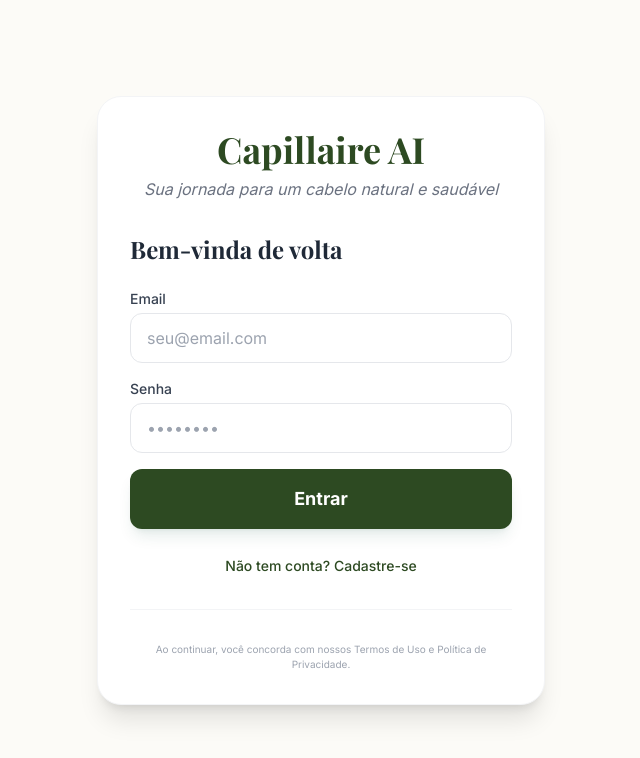
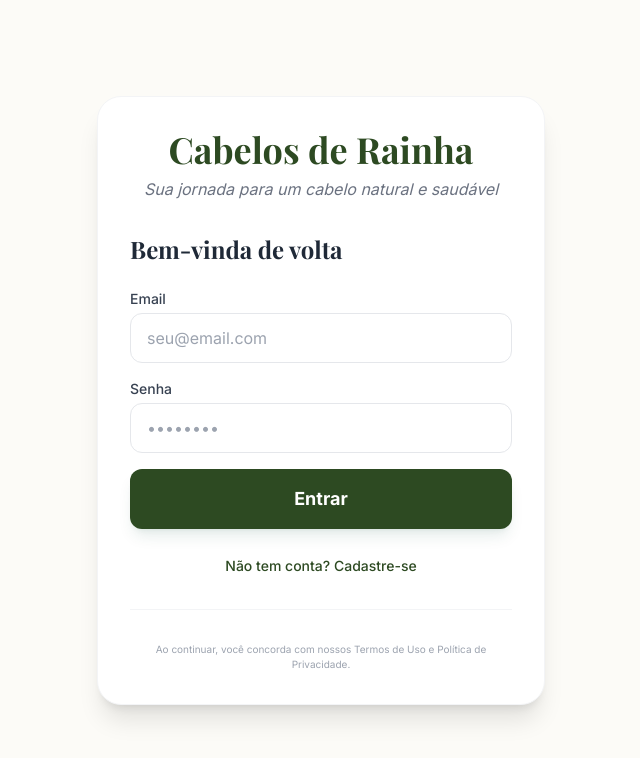
Before and after one commit to Vitinhs/cabelosderainha, a React (Vite) app: page / in a window 1280 px wide. Shown: the top 758 px of the page, without its empty margins (319-959 px from the left). Built offline with nearby package versions, Linux system fonts and the light colour scheme; no server answers; a web font is replaced by a local one.

Commit message:
Rebrand to Cabelos de Rainha e ajuste de rotas Vercel

```diff
--- a/App.tsx
+++ b/App.tsx
@@ -154,7 +154,7 @@ const App: React.FC = () => {
       if (permission === "granted") {
         setNotificationsEnabled(true);
         localStorage.setItem('capillaire_notifs', 'true');
-        new Notification("Capillaire AI", {
+        new Notification("Cabelos de Rainha", {
           body: "Lembretes diários ativados com sucesso! ✨",
           icon: "https://cdn-icons-png.flaticon.com/512/3063/3063822.png"
         });
@@ -300,7 +300,7 @@ const App: React.FC = () => {
             </div>
 
             <div className="text-center text-[10px] text-gray-400 pt-10">
-              Capillaire AI v1.1.0<br />Feito com ❤️ por Especialistas
+              Cabelos de Rainha v1.1.0<br />Feito com ❤️ por Especialistas
             </div>
           </div>
         );
--- a/components/Layout.tsx
+++ b/components/Layout.tsx
@@ -14,8 +14,8 @@ const Layout: React.FC<LayoutProps> = ({ children, activeTab, setActiveTab }) =>
       <header className="px-6 pt-8 pb-4 bg-[#fcfbf7]">
         <div className="flex justify-between items-center">
           <div>
-            <h1 className="text-2xl font-bold text-[#2d4a22]">Capillaire</h1>
-            <p className="text-xs text-[#6b7c5e] uppercase tracking-widest font-medium">Hair Intelligence</p>
+            <h1 className="text-2xl font-bold text-[#2d4a22]">Cabelos de Rainha</h1>
+            <p className="text-xs text-[#6b7c5e] uppercase tracking-widest font-medium">Cronograma Capilar Inteligente</p>
           </div>
           <div className="w-10 h-10 rounded-full bg-[#e8f0e3] flex items-center justify-center text-[#2d4a22]">
             <svg xmlns="http://www.w3.org/2000/svg" className="h-6 w-6" fill="none" viewBox="0 0 24 24" stroke="currentColor">
--- a/index.html
+++ b/index.html
@@ -1,28 +1,35 @@
-
 <!DOCTYPE html>
 <html lang="pt-BR">
+
 <head>
     <meta charset="UTF-8">
     <meta name="viewport" content="width=device-width, initial-scale=1.0">
-    <title>Capillaire AI - Seu Cronograma Capilar Inteligente</title>
+    <title>Cabelos de Rainha - Seu Cronograma Capilar Inteligente</title>
     <script src="https://cdn.tailwindcss.com"></script>
     <link rel="preconnect" href="https://fonts.googleapis.com">
     <link rel="preconnect" href="https://fonts.gstatic.com" crossorigin>
-    <link href="https://fonts.googleapis.com/css2?family=Inter:wght@300;400;500;600;700&family=Playfair+Display:ital,wght@0,400..900;1,400..900&display=swap" rel="stylesheet">
+    <link
+        href="https://fonts.googleapis.com/css2?family=Inter:wght@300;400;500;600;700&family=Playfair+Display:ital,wght@0,400..900;1,400..900&display=swap"
+        rel="stylesheet">
     <style>
         body {
             font-family: 'Inter', sans-serif;
             background-color: #fcfbf7;
         }
-        h1, h2, h3 {
+
+        h1,
+        h2,
+        h3 {
             font-family: 'Playfair Display', serif;
         }
     </style>
 
-<link rel="stylesheet" href="/index.css">
+    <link rel="stylesheet" href="/index.css">
 </head>
+
 <body>
     <div id="root"></div>
-<script type="module" src="/index.tsx"></script>
+    <script type="module" src="/index.tsx"></script>
 </body>
+
 </html>
--- a/metadata.json
+++ b/metadata.json
@@ -1,5 +1,5 @@
 {
-  "name": "Capillaire AI - Cronograma Capilar Inteligente",
+  "name": "Cabelos de Rainha - Cronograma Capilar Inteligente",
   "description": "Uma plataforma MicroSaaS que utiliza Inteligência Artificial para criar cronogramas capilares 100% personalizados e naturais, focando em economia e saúde capilar real.",
   "requestFramePermissions": []
 }
--- a/package.json
+++ b/package.json
@@ -1,5 +1,5 @@
 {
-  "name": "capillaire-ai---cronograma-capilar-inteligente",
+  "name": "cabelos-de-rainha",
   "private": true,
   "version": "0.0.0",
   "type": "module",
--- a/services/geminiService.ts
+++ b/services/geminiService.ts
@@ -119,7 +119,7 @@ export const chatWithAssistant = async (message: string, history: any[]) => {
   const chat = ai.chats.create({
     model: 'gemini-2.5-flash-lite',
     config: {
-      systemInstruction: 'Você é o Assistente Capillaire. Especialista em terapias naturais (Babosa, Óleos, Argilas). Ajude o usuário com seu cronograma. Nunca sugira químicos agressivos.',
+      systemInstruction: 'Você é o Assistente Cabelos de Rainha. Especialista em terapias naturais (Babosa, Óleos, Argilas). Ajude o usuário com seu cronograma. Nunca sugira químicos agressivos.',
     },
   });
 
--- a/views/AuthView.tsx
+++ b/views/AuthView.tsx
@@ -51,7 +51,7 @@ const AuthView: React.FC<AuthViewProps> = ({ onSuccess }) => {
         <div className="min-h-screen flex items-center justify-center p-4 bg-[#fcfbf7]">
             <div className="max-w-md w-full space-y-8 bg-white p-8 rounded-3xl shadow-xl border border-gray-100">
                 <div className="text-center">
-                    <h1 className="text-4xl font-bold text-[#2d4a22] mb-2">Capillaire AI</h1>
+                    <h1 className="text-4xl font-bold text-[#2d4a22] mb-2">Cabelos de Rainha</h1>
                     <p className="text-gray-500 italic">Sua jornada para um cabelo natural e saudável</p>
                 </div>
 
--- a/views/ChatView.tsx
+++ b/views/ChatView.tsx
@@ -27,7 +27,7 @@ const ChatView: React.FC = () => {
 
     try {
       const response = await chatWithAssistant(input, messages);
-      const modelMsg: ChatMessage = { role: 'model', content: response, timestamp: Date.now() };
+      const modelMsg: ChatMessage = { role: 'model', content: response || "", timestamp: Date.now() };
       setMessages(prev => [...prev, modelMsg]);
     } catch (error) {
       setMessages(prev => [...prev, { role: 'model', content: 'Desculpe, tive um problema ao processar sua pergunta. Pode repetir?', timestamp: Date.now() }]);
@@ -39,18 +39,17 @@ const ChatView: React.FC = () => {
   return (
     <div className="h-full flex flex-col pt-4 animate-in fade-in duration-300">
       <header className="mb-4">
-        <h2 className="text-2xl font-bold text-[#2d4a22]">Assistente Capillaire</h2>
+        <h2 className="text-2xl font-bold text-[#2d4a22]">Assistente Cabelos de Rainha</h2>
         <p className="text-sm text-gray-500">Tire suas dúvidas em tempo real.</p>
       </header>
 
       <div ref={scrollRef} className="flex-1 overflow-y-auto space-y-4 pr-2 no-scrollbar pb-4">
         {messages.map((msg, idx) => (
           <div key={idx} className={`flex ${msg.role === 'user' ? 'justify-end' : 'justify-start'}`}>
-            <div className={`max-w-[85%] p-4 rounded-2xl text-sm leading-relaxed ${
-              msg.role === 'user'
-                ? 'bg-[#2d4a22] text-white rounded-tr-none'
-                : 'bg-gray-100 text-gray-700 rounded-tl-none'
-            }`}>
+            <div className={`max-w-[85%] p-4 rounded-2xl text-sm leading-relaxed ${msg.role === 'user'
+              ? 'bg-[#2d4a22] text-white rounded-tr-none'
+              : 'bg-gray-100 text-gray-700 rounded-tl-none'
+              }`}>
               {msg.content}
             </div>
           </div>
--- a/views/HomeView.tsx
+++ b/views/HomeView.tsx
@@ -24,7 +24,7 @@ const HomeView: React.FC<HomeViewProps> = ({ hairPlan, onStartDiagnosis }) => {
     setQuickTip(null);
     try {
       const tip = await fastHairTip(problem, hairPlan?.diagnosis);
-      setQuickTip(tip);
+      setQuickTip(tip || null);
     } catch (error) {
       setQuickTip("Ops! Não consegui buscar sua dica agora. Tente novamente em instantes.");
     } finally {
@@ -196,7 +196,7 @@ const HomeView: React.FC<HomeViewProps> = ({ hairPlan, onStartDiagnosis }) => {
 
       {/* Philosophy static cards */}
       <section className="space-y-4">
-        <h3 className="text-lg font-bold text-[#2d4a22]">Filosofia Capillaire</h3>
+        <h3 className="text-lg font-bold text-[#2d4a22]">Filosofia Cabelos de Rainha</h3>
         <div className="grid grid-cols-2 gap-4">
           <div className="bg-white border border-gray-100 p-5 rounded-3xl flex flex-col items-center text-center space-y-3 shadow-sm">
             <div className="w-12 h-12 bg-yellow-50 rounded-2xl flex items-center justify-center text-yellow-600 text-xl shadow-inner">✨</div>
```
